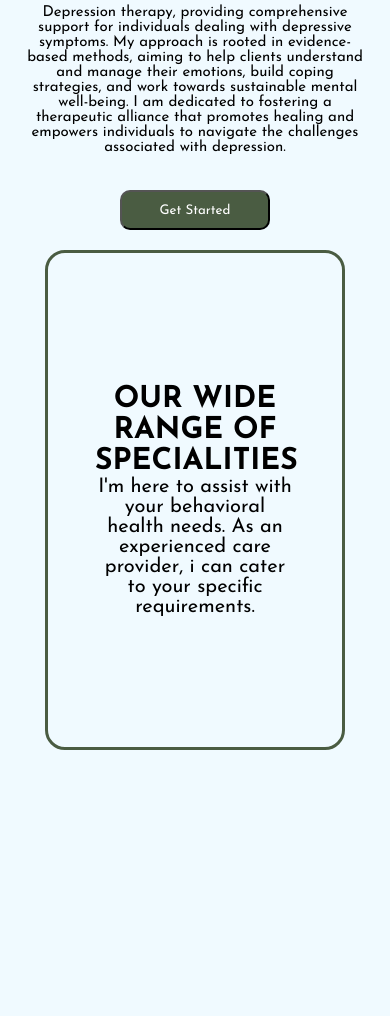
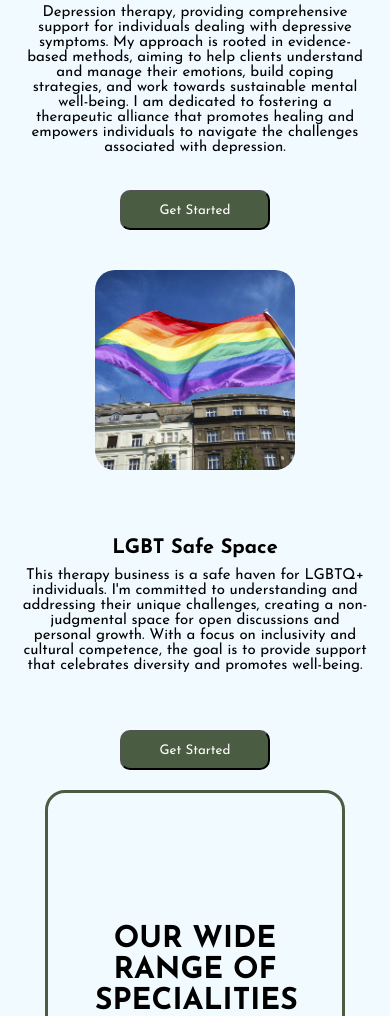
Before and after one commit to Andy2020code/Therapist-server, a Flask app: page /our-services in a window 390 px wide. Shown: the part 3435-4451 px from the top of the page. Before the commit the page ends 4185 px from the top, so only its background shows below. Run offline with Flask 3, Linux system fonts and the light colour scheme; some web fonts are replaced.

Commit message:
design update
added lgbtq+ content

```diff
--- a/static/css/our-services.css
+++ b/static/css/our-services.css
@@ -698,7 +698,7 @@
 
 .card-text p{
     font-size: 15px;
-    text-align: center;
+    text-align: left;
 }
 
 .gs-btn{
@@ -792,10 +792,15 @@
       text-align: center;
   }
 
-  .card-text{
-      font-size: 15px;
-      text-align: center;
-  }
+  .card-text p{
+    font-size: 15px;
+    text-align: center;
+}
+
+.card-text {
+  font-size: 15px;
+  text-align: center;
+}
 
 }
 
--- a/templates/our-services.html
+++ b/templates/our-services.html
@@ -259,6 +259,29 @@
                         <button class="gs-btn">Get Started</button>
                     </a>
                 </div>
+
+                <div class="card-15 card-16">
+                    <div class="card-img-01">
+                        <img
+                            src="/static/IMG/services-offered-pics/lgbt.jpg"
+                            alt="">
+                    </div>
+
+                    <div class="card-text-content">
+
+                        <h1 class="card-title">
+                            LGBT Safe Space
+                        </h1>
+
+                        <div class="card-text">
+                            <p>This therapy business is a safe haven for LGBTQ+ individuals. I'm committed to understanding and addressing their unique challenges, creating a non-judgmental space for open discussions and personal growth. With a focus on inclusivity and cultural competence, the goal is to provide support that celebrates diversity and promotes well-being.</p>
+                        </div>
+                    </div>
+
+                    <a href="">
+                        <button class="gs-btn">Get Started</button>
+                    </a>
+                </div>
             </div>
 
             <div class="owros-body">
```
Also changed, not shown: static/IMG/services-offered-pics/lgbt.jpg (added).
